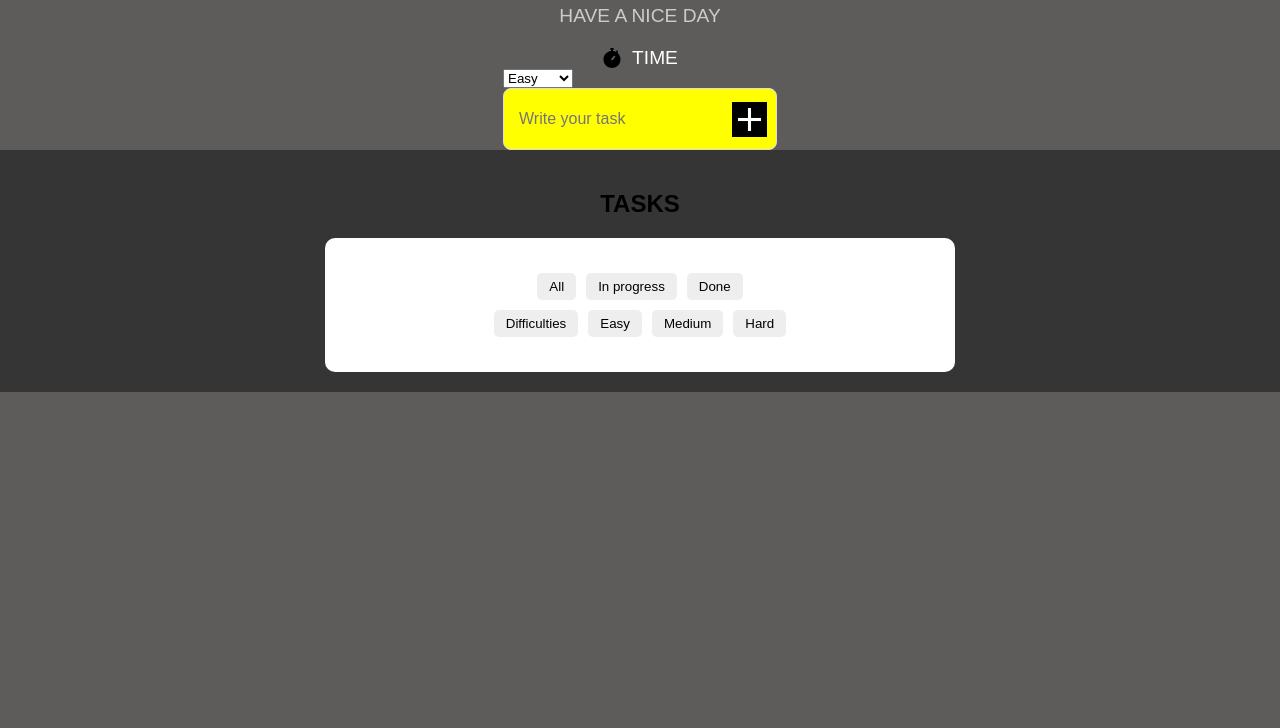
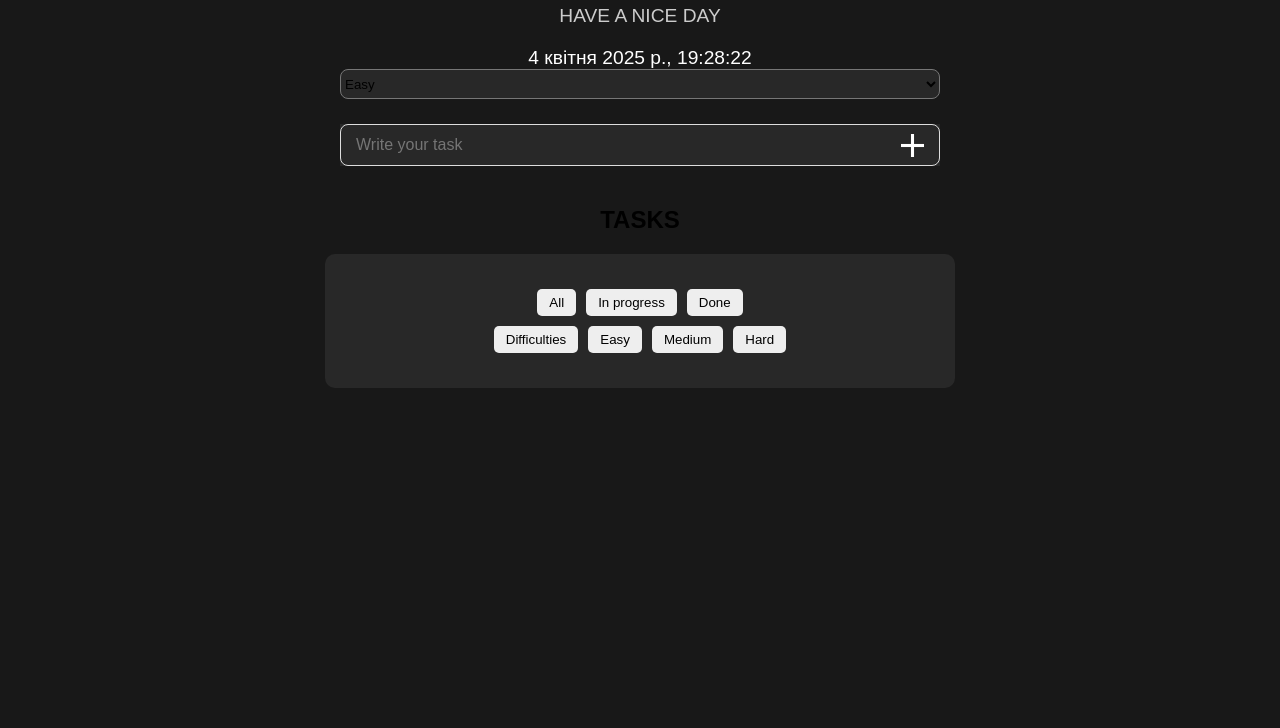
Before and after one commit to Tarasstets/Final-Project, a plain HTML site: page index.html in a window 1280 px wide. Shown: the part 72-800 px from the top of the page. Drawn offline with Linux system fonts and the light colour scheme.

Commit message:
change css and add auto time

```diff
--- a/index.html
+++ b/index.html
@@ -19,7 +19,7 @@
       <div class="todo">
         <div class="todo__time">
           <img class="todo__time-icon" src="./src/img/timer.svg" alt="Timer" />
-          <span class="todo__time-text">TIME</span>
+          <span class="todo__time"></span>
         </div>
 
         <div class="todo__container">
--- a/src/js/main.js
+++ b/src/js/main.js
@@ -182,3 +182,16 @@ document.addEventListener("DOMContentLoaded", () => {
     });
   });
 });
+
+const clock = document.querySelector(".todo__time");
+
+function updateClock() {
+  const now = new Date();
+  const options = { year: "numeric", month: "long", day: "numeric" };
+  const dateStr = now.toLocaleDateString("uk", options); // Формат: 4 квітня 2025
+  const timeStr = now.toLocaleTimeString("uk"); // Формат: 14:35:22
+
+  clock.innerHTML = `${dateStr}, ${timeStr}`;
+}
+
+setInterval(updateClock, 1000);
--- a/src/style.css
+++ b/src/style.css
@@ -1,15 +1,14 @@
 :root {
-    --list-background-color: #353535;
-    --background-color: #5e5b5b;
-    --primary-color: #8c53ff;
+    --second-background-color: #282828;
     --primary-hover-color: #7a46e5;
+    --body-color: #181818;
 }
 
 body {
     font-family: Arial, sans-serif;
     margin: 0;
     padding: 0;
-    background-color: var(--background-color);
+    background-color: var(--body-color);
 }
 
 /* ========== Заголовок ========== */
@@ -50,24 +49,55 @@ body {
     width: 20px;
 }
 
+.todo__select-difficulty {
+    position: relative;
+    display: flex;
+    justify-content: center;
+    align-items: center;
+    max-width: 600px;
+    min-width: 600px;
+}
+
+.todo__select {
+    position: relative;
+    display: flex;
+    justify-content: center;
+    align-items: center;
+    max-width: 600px;
+    min-width: 600px;
+    min-height: 30px;
+    border-radius: 8px;
+    background-color: var(--second-background-color);
+}
 /* ========== Поле вводу і кнопка ========== */
+.todo__container {
+    display: flex;
+    flex-direction: column;
+    gap: 25px;
+}
+
 .todo__input-wrapper {
     position: relative;
     display: flex;
     align-items: center;
     width: 100%;
     max-width: 600px;
+    background-color: var(--second-background-color);
 }
 
 .todo__input {
     width: 100%;
-    height: 40px;
+    height: 20px;
     border-radius: 8px;
     border: 1px solid #ddd;
     padding: 10px 50px 10px 15px;
     /* Простір для кнопки */
     font-size: 16px;
-    background-color: yellow;
+    background-color: var(--second-background-color);
+}
+
+.todo__item {
+    color: white;
 }
 
 /* Кнопка "+" в інпуті */
@@ -78,7 +108,8 @@ body {
     height: 35px;
     border: none;
     cursor: pointer;
-    background-color: black;;
+    background-color: var(--second-background-color);
+    ;
 }
 
 .todo__delete-btn {
@@ -139,12 +170,14 @@ body {
 
 .todo__delete-icon {
     width: 20px;
-    height:20px;
+    height: 20px;
     padding-bottom: 35px;
 }
+
 .todo__btn-svg {
     width: 100%;
     height: 100%;
+    background-color: var(--second-background-color);
 }
 
 /* ========== Кнопка "Додати" ========== */
@@ -159,7 +192,7 @@ body {
 .todo__add-btn {
     width: 60px;
     height: 60px;
-    background-color: var(--primary-color);
+    background-color: var(--body-color);
     color: white;
     font-size: 30px;
     border: none;
@@ -178,7 +211,7 @@ body {
 /* ========== Список завдань ========== */
 .list__container {
     text-align: center;
-    background-color: var(--list-background-color);
+    background-color: var(--body-color);
     padding: 20px 0;
     display: flex;
     justify-content: center;
@@ -189,7 +222,7 @@ body {
 .list__container-box {
     max-width: 600px;
     width: 100%;
-    background-color: white;
+    background-color: var(--second-background-color);
     padding: 15px;
     border-radius: 10px;
 }
```
Also changed, not shown: src/img/to-do.webp (added).
